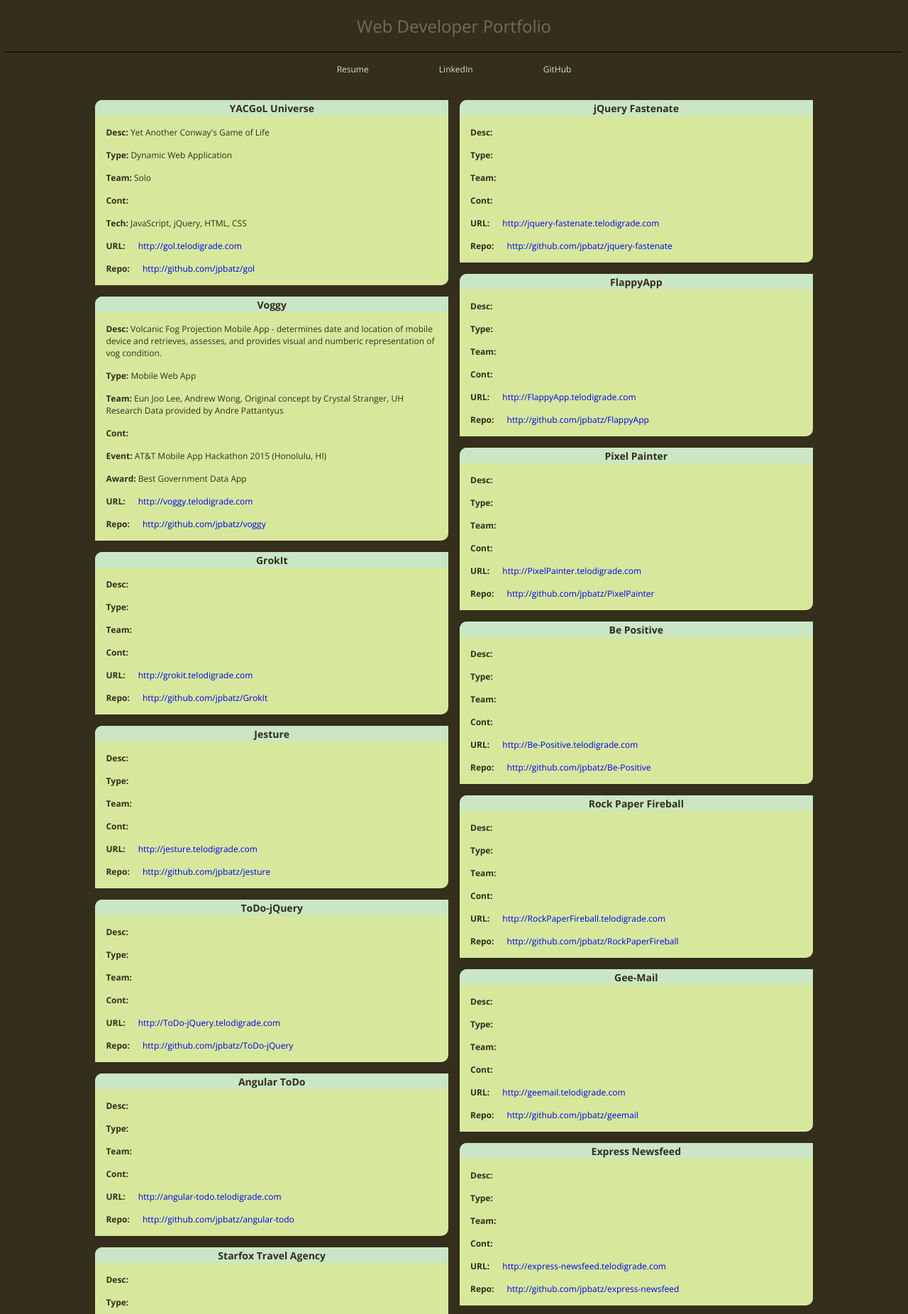
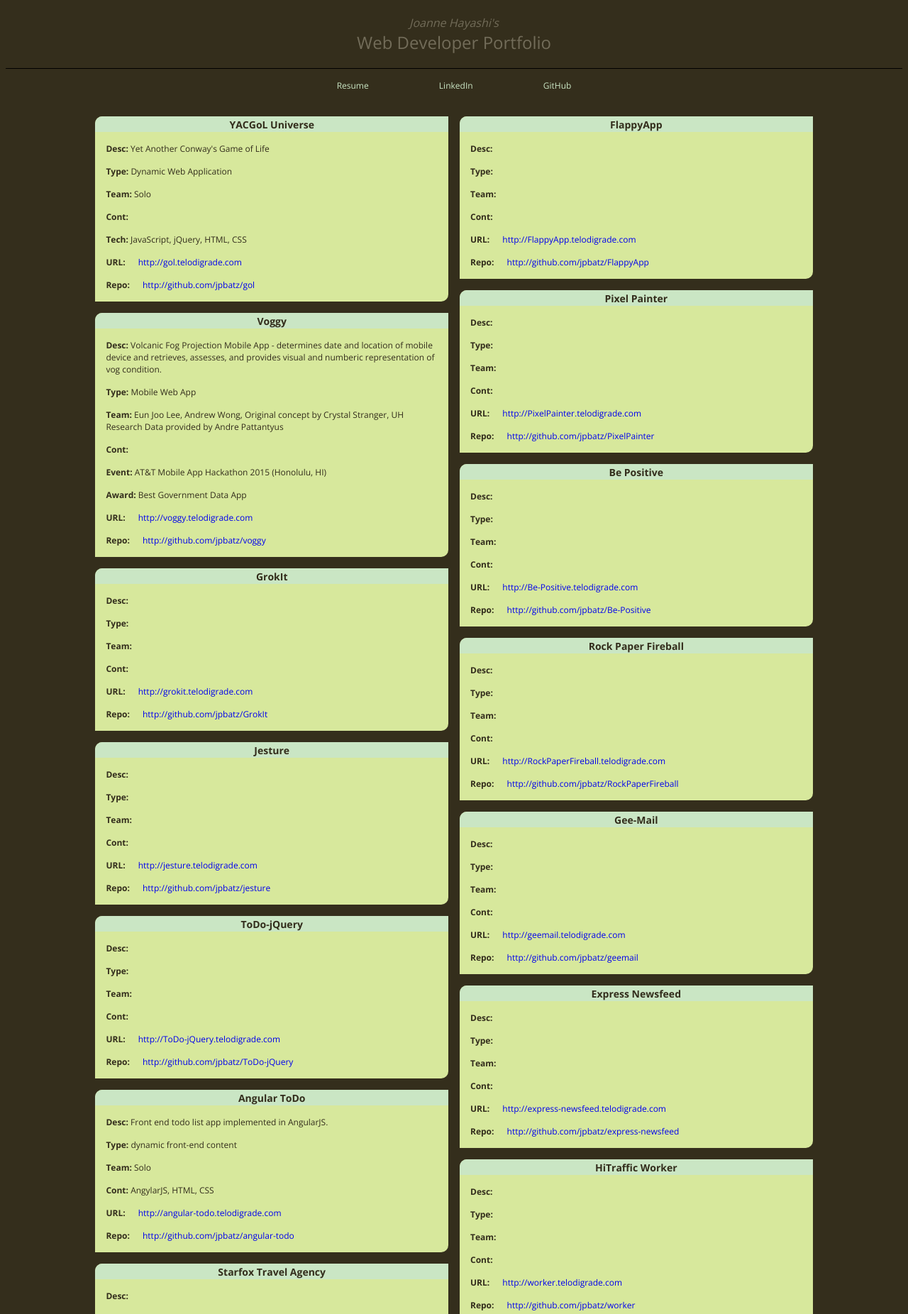
Before and after one commit to jpbatz/telodigrade, a plain HTML site: page index.html in a window 1280 px wide. Shown: the top 1852 px of the page at 71% size. Drawn offline with nearby package versions, Linux system fonts and the light colour scheme.

Commit message:
MBA adds name heading, menu items, and more content

```diff
--- a/css/styles.css
+++ b/css/styles.css
@@ -7,7 +7,6 @@ html {
 }
 
 body {
-    color: #F8F7C9;
     font-family: 'Open Sans', sans-serif;
     position: relative;
 }
@@ -17,10 +16,17 @@ header {
     text-align: center;
 }
 
+h4 {
+    margin-bottom: 0px;
+    color: #726C59;
+    font-style: italic;
+    font-weight: 300;
+}
+
 h2 {
+    margin-top: 0px;
     color: #726C59;
     font-weight: 400;
-    text-align: center;
 }
 
 #menu-div {
--- a/index.html
+++ b/index.html
@@ -12,6 +12,7 @@
 <body>
 
   <header>
+    <h4>Joanne Hayashi's</h4>
     <h2>Web Developer Portfolio</h2>
   </header>
 
@@ -72,10 +73,10 @@
     </div>
     <div class="item">
       <div class="title-div"><a href="http://angular-todo.telodigrade.com/" target="_blank"><span class="a-span">Angular ToDo</span></a></div>
-      <p><span class="p-span">Desc: </span></p>
-      <p><span class="p-span">Type: </span></p>
-      <p><span class="p-span">Team: </span></p>
-      <p><span class="p-span">Cont: </span></p>
+      <p><span class="p-span">Desc: </span>Front end todo list app implemented in AngularJS.</p>
+      <p><span class="p-span">Type: </span>dynamic front-end content</p>
+      <p><span class="p-span">Team: </span>Solo</p>
+      <p><span class="p-span">Cont: </span>AngylarJS, HTML, CSS</p>
       <p><span class="p-span">URL: </span><a href="http://angular-todo.telodigrade.com" target="_blank">http://angular-todo.telodigrade.com</a></p>
       <p><span class="p-span">Repo: </span><a href="http://github.com/jpbatz/angular-todo" target="_blank">http://github.com/jpbatz/angular-todo</a></p>
     </div>
@@ -214,6 +215,15 @@
       <p><span class="p-span">URL: </span><a href="http://FlappyFlap.telodigrade.com" target="_blank">http://FlappyFlap.telodigrade.com</a></p>
       <p><span class="p-span">Repo: </span><a href="http://github.com/jpbatz/FlappyFlap" target="_blank">http://github.com/jpbatz/FlappyFlap</a></p>
     </div>
+    <div class="item">
+      <div class="title-div"><a href="http://code.telodigrade.com/" target="_blank"><span class="a-span">Just Code</span></a></div>
+      <p><span class="p-span">Desc: </span></p>
+      <p><span class="p-span">Type: </span></p>
+      <p><span class="p-span">Team: </span></p>
+      <p><span class="p-span">Cont: </span></p>
+      <p><span class="p-span">URL: </span><a href="http://code.telodigrade.com" target="_blank">http://code.telodigrade.com</a></p>
+      <p><span class="p-span">Repo: </span><a href="http://github.com/jpbatz/code" target="_blank">http://github.com/jpbatz/code</a></p>
+    </div>
   </div>
 
   <footer><span id="footer-span">Copyright &copy; 2015 Telodigrade.com. All rights reserved.</span></footer>
```
